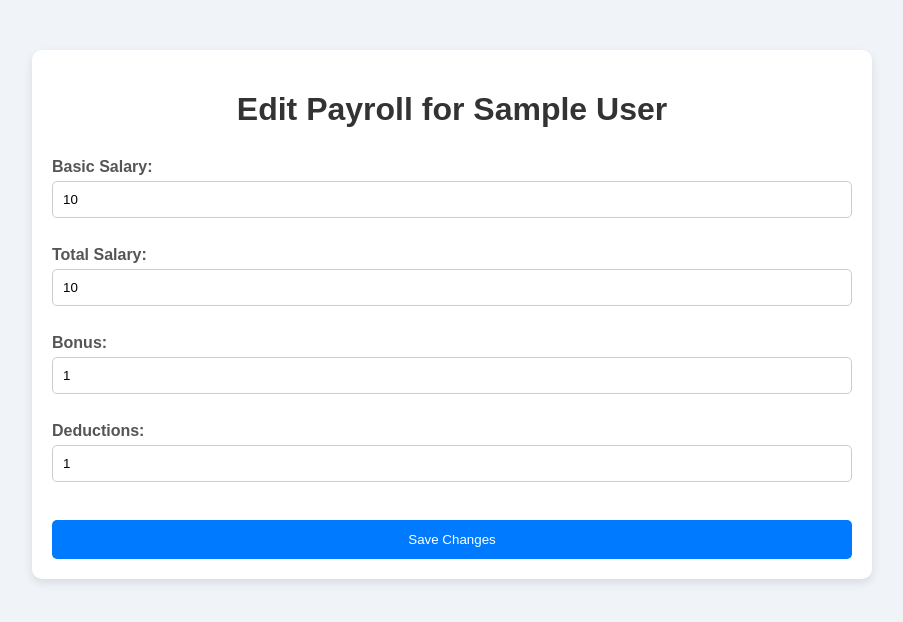
After one commit to mj2oz/SSS-, a Flask app: page /edit_payroll/1 in a window 1280 px wide. The commit adds this page. Shown: the top 622 px of the page, without its empty margins (188-1091 px from the left). Run offline with Flask 3, Linux system fonts and the light colour scheme; tables that the repository leaves empty hold one stand-in row (values such as "Sample post").

Commit message:
Payroll tracking

```diff
--- a/main.py
+++ b/main.py
@@ -1,6 +1,8 @@
 from flask import Flask, render_template, request, redirect, url_for, flash
-from flask_sqlalchemy import SQLAlchemy
 from datetime import datetime
+from sqlalchemy.orm import joinedload
+from models import *
+
 
 
 #Just connecting to the DB
@@ -8,104 +10,7 @@ app = Flask(__name__)
 app.secret_key = b'_5#y2L"F4Q8z\n\xec]/'
 app.config['SQLALCHEMY_DATABASE_URI'] = 'mysql+pymysql://mj:1@127.0.0.1:3306/ifsb'
 app.config['SQLALCHEMY_TRACK_MODIFICATIONS'] = False
-db = SQLAlchemy(app)
-
-
-#Well obviously I don't need a db.Model for everything but assuming this prototype will be developed into an app it's good practice.
-class Assignment(db.Model):
-    __tablename__ = 'Assignment'
-    AssignmentID = db.Column(db.Integer, primary_key=True)
-    JobTitle = db.Column(db.String(100))
-    Department = db.Column(db.String(100))
-    employee = db.relationship('Employee', back_populates='assignment')
-
-class Attendance(db.Model):
-    __tablename__ = 'Attendance'
-    AttendanceID = db.Column(db.Integer, primary_key=True)
-    AttendanceDate = db.Column(db.Date)
-    Status = db.Column(db.String(10))
-    employee = db.relationship('Employee', back_populates='attendance')
-
-class Education(db.Model):
-    __tablename__ = 'Education'
-    EducationID = db.Column(db.Integer, primary_key=True)
-    Degree = db.Column(db.String(100))
-    Institution = db.Column(db.String(100))
-    GraduationDate = db.Column(db.Date)
-    employee = db.relationship('Employee', back_populates='education')
-
-class Training(db.Model):
-    __tablename__ = 'Training'
-    TrainingID = db.Column(db.Integer, primary_key=True)
-    TrainingName = db.Column(db.String(100))
-    TrainingDate = db.Column(db.Date)
-    employee = db.relationship('Employee', back_populates='training')
-
-class Promotion(db.Model):
-    __tablename__ = 'Promotion'
-    PromotionID = db.Column(db.Integer, primary_key=True)
-    PromotionDate = db.Column(db.Date)
-    NewDepartment = db.Column(db.String(100))
-    employee = db.relationship('Employee', back_populates='promotion')
-
-class KPI(db.Model):
-    __tablename__ = 'kpi'
-    KPIID = db.Column(db.Integer, primary_key=True)
-    KPIName = db.Column(db.String(100))
-    KPIDescription = db.Column(db.Text)
-    employee = db.relationship('Employee', back_populates='kpi')
-
-class HealthBenefits(db.Model):
-    __tablename__ = 'HealthBenefits'
-    HealthID = db.Column(db.Integer, primary_key=True)
-    employee = db.relationship('Employee', back_populates='health_benefit')
-
-class Payroll(db.Model):
-    __tablename__ = 'Payroll'
-    PayrollID = db.Column(db.Integer, primary_key=True)
-    BasicSalary = db.Column(db.Integer)
-    TotalSalary = db.Column(db.Integer)
-    employee = db.relationship('Employee', back_populates='payroll')
-
-class Performance(db.Model):
-    __tablename__ = 'Performance'
-    PerformanceID = db.Column(db.Integer, primary_key=True)
-    Rating = db.Column(db.String(100))
-    ReviewDate = db.Column(db.Date)
-    employee = db.relationship('Employee', back_populates='performance')
-
-class Employee(db.Model):
-    __tablename__ = 'Employee'
-    EmployeeID = db.Column(db.Integer, primary_key=True)
-    FirstName = db.Column(db.String(100))
-    LastName = db.Column(db.String(100))
-    DOB = db.Column(db.Date)
-    Address = db.Column(db.String(255))
-    Phone = db.Column(db.String(15))
-    Email = db.Column(db.String(100))
-    Gender = db.Column(db.String(10))
-    DateOfHire = db.Column(db.Date)
-
-    AssignmentID = db.Column(db.Integer, db.ForeignKey('Assignment.AssignmentID'))
-    HealthID = db.Column(db.Integer, db.ForeignKey('HealthBenefits.HealthID'))
-    EducationID = db.Column(db.Integer, db.ForeignKey('Education.EducationID'))
-    PayrollID = db.Column(db.Integer, db.ForeignKey('Payroll.PayrollID'))
-    PerformanceID = db.Column(db.Integer, db.ForeignKey('Performance.PerformanceID'))
-    TrainingID = db.Column(db.Integer, db.ForeignKey('Training.TrainingID'))
-    PromotionID = db.Column(db.Integer, db.ForeignKey('Promotion.PromotionID'))
-    AttendanceID = db.Column(db.Integer, db.ForeignKey('Attendance.AttendanceID'))
-    KPIID = db.Column(db.Integer, db.ForeignKey('kpi.KPIID'))
-
-    # The relationships...
-    assignment = db.relationship('Assignment', back_populates='employee')
-    health_benefit = db.relationship('HealthBenefits', back_populates='employee')
-    education = db.relationship('Education', back_populates='employee')
-    payroll = db.relationship('Payroll', back_populates='employee')
-    performance = db.relationship('Performance', back_populates='employee')
-    training = db.relationship('Training', back_populates='employee')
-    promotion = db.relationship('Promotion', back_populates='employee')
-    attendance = db.relationship('Attendance', back_populates='employee')
-    kpi = db.relationship('KPI', back_populates='employee')
+db.init_app(app)
 
 #Main route
 @app.route("/")
@@ -114,9 +19,9 @@ def base():
     print(employee_1.assignment.JobTitle)
     return render_template("base.html")
 
-#This was one hell of a searching algorthim
+#This was one hell of a searching algorthim (and it doesnt even work properly)
 @app.route('/employees', methods=['GET', 'POST'])
-def index():
+def employees():
     query = request.form.get('query')
     if query:
         search_terms = query.split()
@@ -142,13 +47,10 @@ def index():
     return render_template('employees.html', employees=employees)
 
 #The route to add employees
-from flask import request, redirect, url_for, flash, render_template
-from datetime import datetime
-
 @app.route('/add_employee', methods=['GET', 'POST'])
 def add_employee():
     if request.method == 'POST':
-        # Create new Assignment entry
+        #New Assignment entry
         new_assignment = Assignment(
             JobTitle=request.form.get('JobTitle'),
             Department=request.form.get('Department')
@@ -156,7 +58,7 @@ def add_employee():
         db.session.add(new_assignment)
         db.session.flush()  # Flush to get the AssignmentID
 
-        # Create new Education entry
+        #New Education entry
         new_education = Education(
             Degree=request.form.get('Degree'),
             Institution=request.form.get('Institution'),
@@ -165,7 +67,7 @@ def add_employee():
         db.session.add(new_education)
         db.session.flush()  # Flush to get the EducationID
 
-        # Create new Employee entry
+        #New Employee entry
         new_employee = Employee(
             FirstName=request.form['FirstName'],
             LastName=request.form['LastName'],
@@ -175,8 +77,8 @@ def add_employee():
             Email=request.form.get('Email'),
             Gender=request.form.get('Gender'),
             DateOfHire=datetime.strptime(request.form['DateOfHire'], '%Y-%m-%d') if request.form['DateOfHire'] else None,
-            AssignmentID=new_assignment.AssignmentID,  # Link the Assignment
-            EducationID=new_education.EducationID  # Link the Education
+            AssignmentID=new_assignment.AssignmentID,  #Link the Assignment
+            EducationID=new_education.EducationID  #Link the Education
         )
         db.session.add(new_employee)
         db.session.commit()
@@ -196,9 +98,34 @@ def employee_detail(id):
         db.session.delete(employee)
         db.session.commit()
         flash('Employee deleted successfully!', 'success')
-        return redirect(url_for('add_employee'))
+        return redirect(url_for('employees'))
 
     return render_template('employee_detail.html', employee=employee)
+
+
+@app.route('/payroll', methods=['GET'])
+def payroll():
+    payroll_data = Employee.query.options(joinedload(Employee.payroll)).all()
+    return render_template('payroll.html', payroll_data=payroll_data)
+
+@app.route('/edit_payroll/<int:employee_id>', methods=['GET', 'POST'])
+def edit_payroll(employee_id):
+    employee = Employee.query.get_or_404(employee_id)
+    if request.method == 'POST':
+        #If payroll doesn't then create it
+        if not employee.payroll:
+            employee.payroll = Payroll()
+        #Update payroll details
+        employee.payroll.BasicSalary = request.form['BasicSalary']
+        employee.payroll.TotalSalary = request.form['TotalSalary']
+        employee.payroll.Deductions = request.form['Deductions']
+        employee.payroll.Bonus = request.form['Bonus']
+        db.session.commit()
+        flash('Payroll updated successfully!', 'success')
+        return redirect(url_for('payroll'))
+
+    return render_template('edit_payroll.html', employee=employee)
+
 
 #Just a test route, don't mind it ;)
 @app.route('/test_db')
@@ -215,5 +142,5 @@ def test_db():
 if __name__ == '__main__':
     app.run(debug=True, port=8060)
 
-#Losing my sanity bit by bit... or even byte by byte.
+#Losing my sanity bit by bit... or byte by byte?
 #At this point this is no longer just a prototype...
--- /dev/null
+++ b/static/css/payroll.css
@@ -0,0 +1,97 @@
+body {
+    font-family: 'Arial', sans-serif;
+    background-color: #f0f4f8;
+    margin: 0;
+    padding: 0;
+}
+
+.container, .form-container {
+    max-width: 800px;
+    margin: 50px auto;
+    padding: 20px;
+    background-color: #ffffff;
+    border-radius: 10px;
+    box-shadow: 0 4px 10px rgba(0, 0, 0, 0.1);
+}
+
+h1 {
+    text-align: center;
+    color: #333;
+    margin-bottom: 20px;
+}
+
+table {
+    width: 100%;
+    border-collapse: collapse;
+    margin-top: 20px;
+}
+
+th, td {
+    padding: 12px;
+    border-bottom: 1px solid #ddd;
+    text-align: left;
+}
+
+th {
+    background-color: #007bff;
+    color: white;
+}
+
+tr:nth-child(even) {
+    background-color: #f9f9f9;
+}
+
+tr:hover {
+    background-color: #f1f1f1;
+}
+
+a {
+    color: #007bff;
+    text-decoration: none;
+}
+
+a:hover {
+    text-decoration: underline;
+}
+
+form {
+    display: flex;
+    flex-direction: column;
+}
+
+label {
+    margin-top: 10px;
+    color: #555;
+    font-weight: bold;
+}
+
+input {
+    padding: 10px;
+    margin-top: 5px;
+    border-radius: 5px;
+    border: 1px solid #ccc;
+    width: 100%;
+    box-sizing: border-box;
+}
+
+button {
+    margin-top: 20px;
+    padding: 12px;
+    background-color: #007bff;
+    color: white;
+    border: none;
+    border-radius: 5px;
+    cursor: pointer;
+    transition: background-color 0.3s, transform 0.2s;
+}
+
+button:hover {
+    background-color: #0056b3;
+    transform: translateY(-2px);
+}
+
+@media (max-width: 768px) {
+    .container, .form-container {
+        padding: 15px;
+    }
+}
--- a/templates/base.html
+++ b/templates/base.html
@@ -14,7 +14,7 @@
         <nav>
             <a href="employees">Manage Employees</a>
             <a href="attendance">Attendance Tracking</a>
-            <a href="Payroll">Payroll Management</a>
+            <a href="payroll">Payroll Management</a>
             <a href="Automate">Automated Tasks</a>
         </nav>
     </header>
--- /dev/null
+++ b/templates/edit_payroll.html
@@ -0,0 +1,29 @@
+<!DOCTYPE html>
+<html lang="en">
+<head>
+    <meta charset="UTF-8">
+    <meta name="viewport" content="width=device-width, initial-scale=1.0">
+    <title>Edit Payroll</title>
+    <link rel="stylesheet" href="{{ url_for('static', filename='css/payroll.css') }}">
+</head>
+<body>
+    <div class="form-container">
+        <h1>Edit Payroll for {{ employee.FirstName }} {{ employee.LastName }}</h1>
+        <form method="post">
+            <label for="BasicSalary">Basic Salary:</label>
+            <input type="text" id="BasicSalary" name="BasicSalary" value="{{ employee.payroll.BasicSalary }}" required><br>
+
+            <label for="TotalSalary">Total Salary:</label>
+            <input type="text" id="TotalSalary" name="TotalSalary" value="{{ employee.payroll.TotalSalary }}" required><br>
+
+            <label for="BasicSalary">Bonus:</label>
+            <input type="text" id="Bonus" name="Bonus" value="{{ employee.payroll.Bonus }}" required><br>
+
+            <label for="TotalSalary">Deductions:</label>
+            <input type="text" id="Deductions" name="Deductions" value="{{ employee.payroll.Deductions }}" required><br>
+
+            <button type="submit">Save Changes</button>
+        </form>
+    </div>
+</body>
+</html>
```
Also changed, not shown: models.py (added, +101 -0 lines), templates/payroll.html (added, +40 -0 lines).
